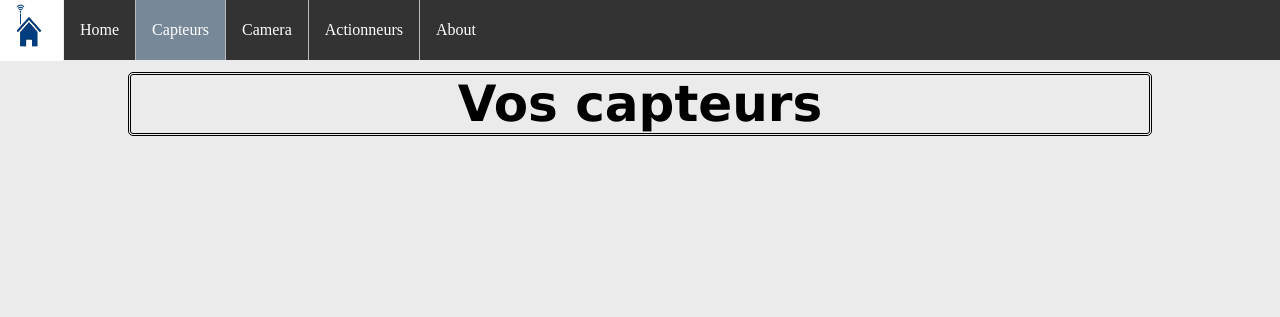
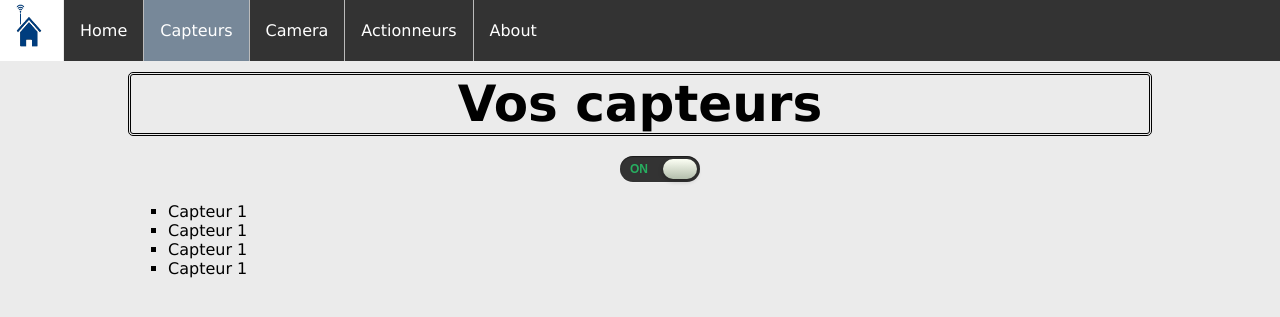
Before and after one commit to Amaurybox/Projet-APP-informatique, a PHP site: page /Capteur1.html in a window 1280 px wide. Shown: the top 317 px of the page. Run offline with PHP 8.4, Linux system fonts and the light colour scheme.

Commit message:
Capteurs liste

```diff
--- a/untitled/Capteur1.html
+++ b/untitled/Capteur1.html
@@ -19,7 +19,17 @@
 <div class="content">
     <a class="logo"><img src="contenu/LOGO%20ISEP%20FINAL.png" alt="Logo" width="63" height="61" /></a>
     <h1 class="double">Vos capteurs</h1>
+</div>
+    <ul class="capt">
+        <div class="slideThree">
+            <input type="checkbox" value="None" id="slideThree" name="check" checked />
+            <label for="slideThree"></label>
+        </div>
+        <li>Capteur 1</li>
+        <li>Capteur 1</li>
+        <li>Capteur 1</li>
+        <li>Capteur 1</li>
+    </ul>
 
-</div>
 </body>
 </html>
--- a/untitled/CssSite1.css
+++ b/untitled/CssSite1.css
@@ -4,6 +4,8 @@ body {
     margin: 0;
     padding: 0;
     background-color: rgba(192,192,192,0.3);
+    font-family: Verdana;
+
 }
 
 /*.horinav{
@@ -40,6 +42,11 @@ ul.horinav li a {
     text-align: center;
     color: white;
 }
+ul.capt{
+    list-style-type: square;
+    margin-left: 10%;
+    margin-right: 10%;
+}
 
 ul.horinav {
     list-style-type: none;
@@ -53,12 +60,12 @@ ul.horinav {
     width: 100%;
 }
 
-li {
+ul.horinav li{
     float: left;
     border-right: 1px solid #bbb;
 }
 
-li a {
+ul.horinav li a{
     display: block;
     color: white;
     text-align: center;
@@ -66,11 +73,11 @@ li a {
     text-decoration: none;
 }
 
-li:last-child {
+ul.horinav li:last-child{
     border-right: none;
 }
 
-li a:hover:not(.active) {
+ul.horinav li a:hover:not(.active){
     background-color: #111;
 }
 
@@ -289,3 +296,55 @@ p.info{
     margin-right: 10%;
     font-family: Verdana;
 }
+.slideThree {
+    width: 80px;
+    height: 26px;
+    background: #333;
+    margin: 20px auto;
+    position: relative;
+    border-radius: 50px;
+    box-shadow: inset 0px 1px 1px rgba(0, 0, 0, 0.5), 0px 1px 0px rgba(255, 255, 255, 0.2);
+}
+.slideThree:after {
+    content: 'OFF';
+    color: #000;
+    position: absolute;
+    right: 10px;
+    z-index: 0;
+    font: 12px/26px Arial, sans-serif;
+    font-weight: bold;
+    text-shadow: 1px 1px 0px rgba(255, 255, 255, 0.15);
+}
+.slideThree:before {
+    content: 'ON';
+    color: #27ae60;
+    position: absolute;
+    left: 10px;
+    z-index: 0;
+    font: 12px/26px Arial, sans-serif;
+    font-weight: bold;
+}
+
+.slideThree label {
+    display: block;
+    width: 34px;
+    height: 20px;
+    cursor: pointer;
+    position: absolute;
+    top: 3px;
+    left: 3px;
+    z-index: 1;
+    background: #fcfff4;
+    background: -webkit-linear-gradient(top, #fcfff4 0%, #dfe5d7 40%, #b3bead 100%);
+    background: linear-gradient(to bottom, #fcfff4 0%, #dfe5d7 40%, #b3bead 100%);
+    border-radius: 50px;
+    -webkit-transition: all 0.4s ease;
+    transition: all 0.4s ease;
+    box-shadow: 0px 2px 5px 0px rgba(0, 0, 0, 0.3);
+}
+.slideThree input[type=checkbox] {
+    visibility: hidden;
+}
+.slideThree input[type=checkbox]:checked + label {
+    left: 43px;
+}
```
